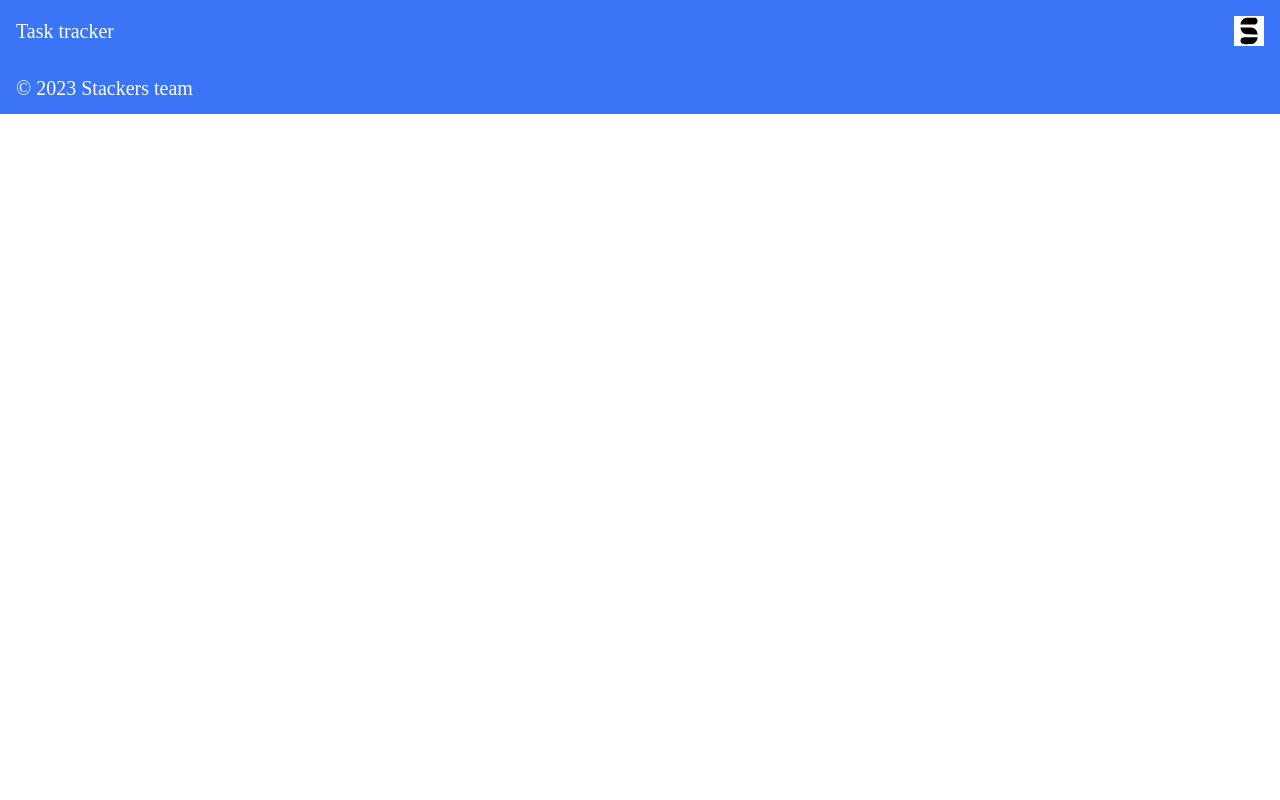
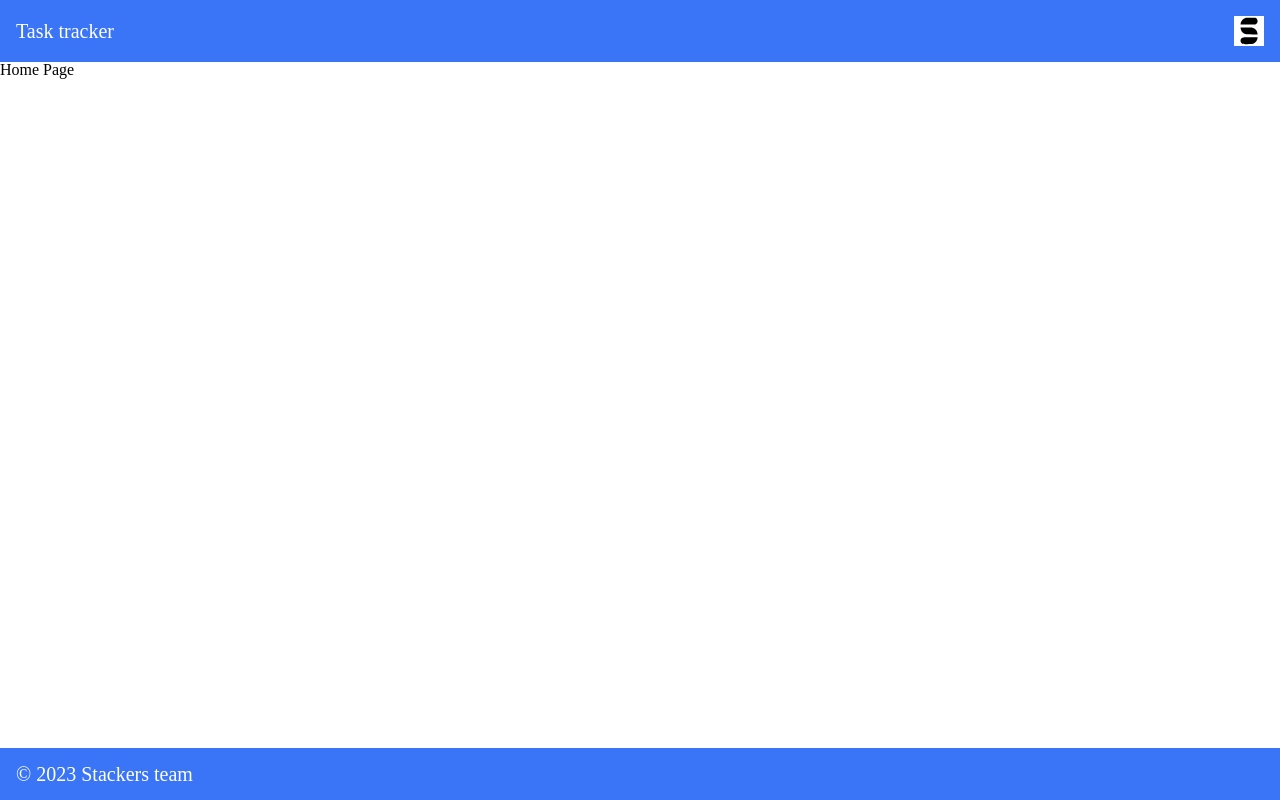
Before and after one commit to fs/itis-task-tracker-2023, a React (Create React App) app: page / in a window 1280 px wide. Built offline with nearby package versions, Linux system fonts and the light colour scheme.

Commit message:
add default template, index page, modify styles - sticky header, footer appears depending on the quantity of content

```diff
--- /dev/null
+++ b/src/components/DefaultTemplate.jsx
@@ -0,0 +1,30 @@
+import styled from "styled-components";
+
+import Header from "./Header/Header";
+import Footer from "./Footer/Footer";
+
+// const Wrapper = styled.main`
+
+//   flex: 1 0 auto;
+//   height: calc(100vh - 52px - 62px);
+// `;
+
+const MainContent = styled.main`
+  display: flex;
+  flex-direction: column;
+  flex: 1 0 auto;
+  min-height: calc(100vh - 52px - 62px);
+  flex-grow: 1;
+`;
+
+const DefaultTemplate = ({ children }) => {
+  return (
+    <>
+      <Header />
+      <MainContent>{children}</MainContent>
+      <Footer />
+    </>
+  );
+};
+
+export default DefaultTemplate;
--- a/src/components/Footer/Footer.jsx
+++ b/src/components/Footer/Footer.jsx
@@ -5,6 +5,7 @@ const COPYRIGHT_TEXT = "© 2023 Stackers team";
 const Wrapper = styled.header`
   display: flex;
   align-items: center;
+  height: 52px;
 
   padding: 1rem;
   background-color: #3a74f7;
--- a/src/components/Header/Header.jsx
+++ b/src/components/Header/Header.jsx
@@ -14,6 +14,7 @@ const Wrapper = styled.header`
   font-size: 20px;
 
   position: sticky;
+  height: 62px;
   top: 0;
 `;
 
--- a/src/pages/index.jsx
+++ b/src/pages/index.jsx
@@ -1,13 +1,7 @@
-import Header from "../components/Header/Header";
-import Footer from "../components/Footer/Footer";
+import DefaultTemplate from "../components/DefaultTemplate";
 
 const HomePage = () => {
-  return (
-    <>
-      <Header />
-      <Footer />
-    </>
-  );
+  return <DefaultTemplate>Home Page</DefaultTemplate>;
 };
 
 export default HomePage;
```
